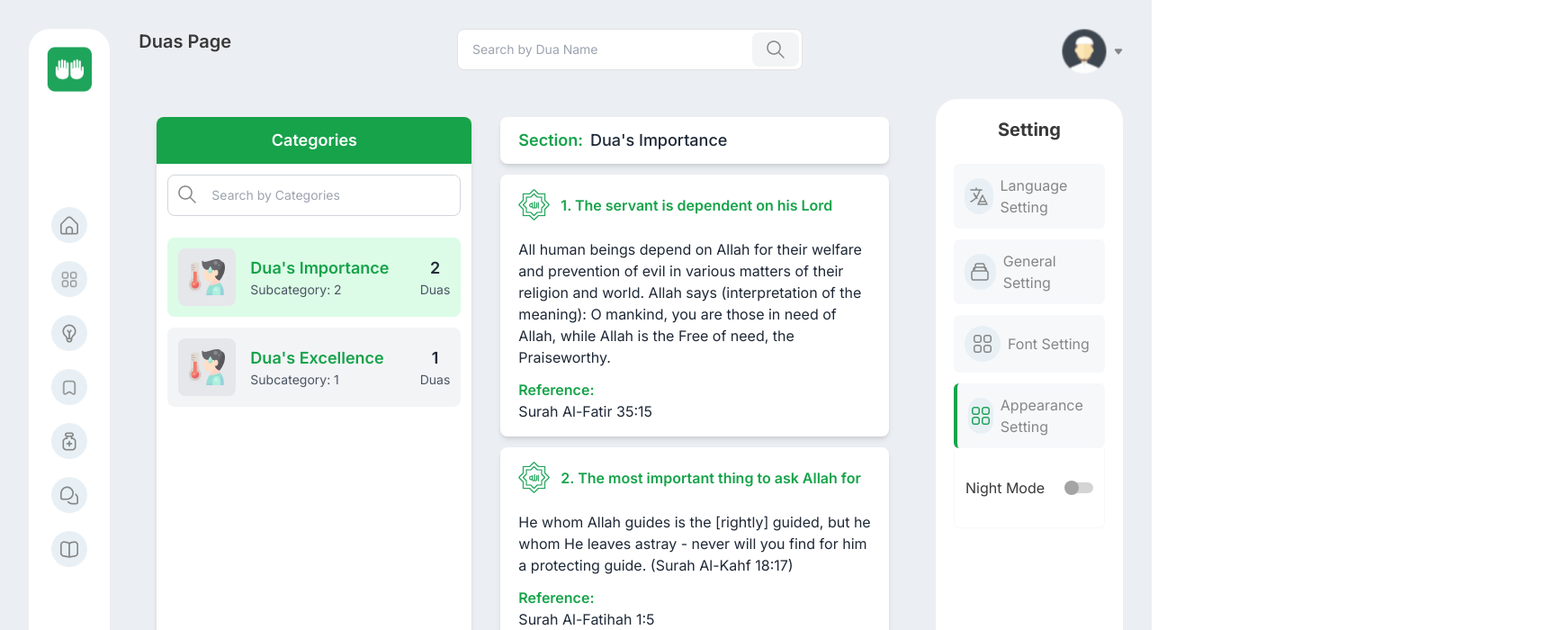
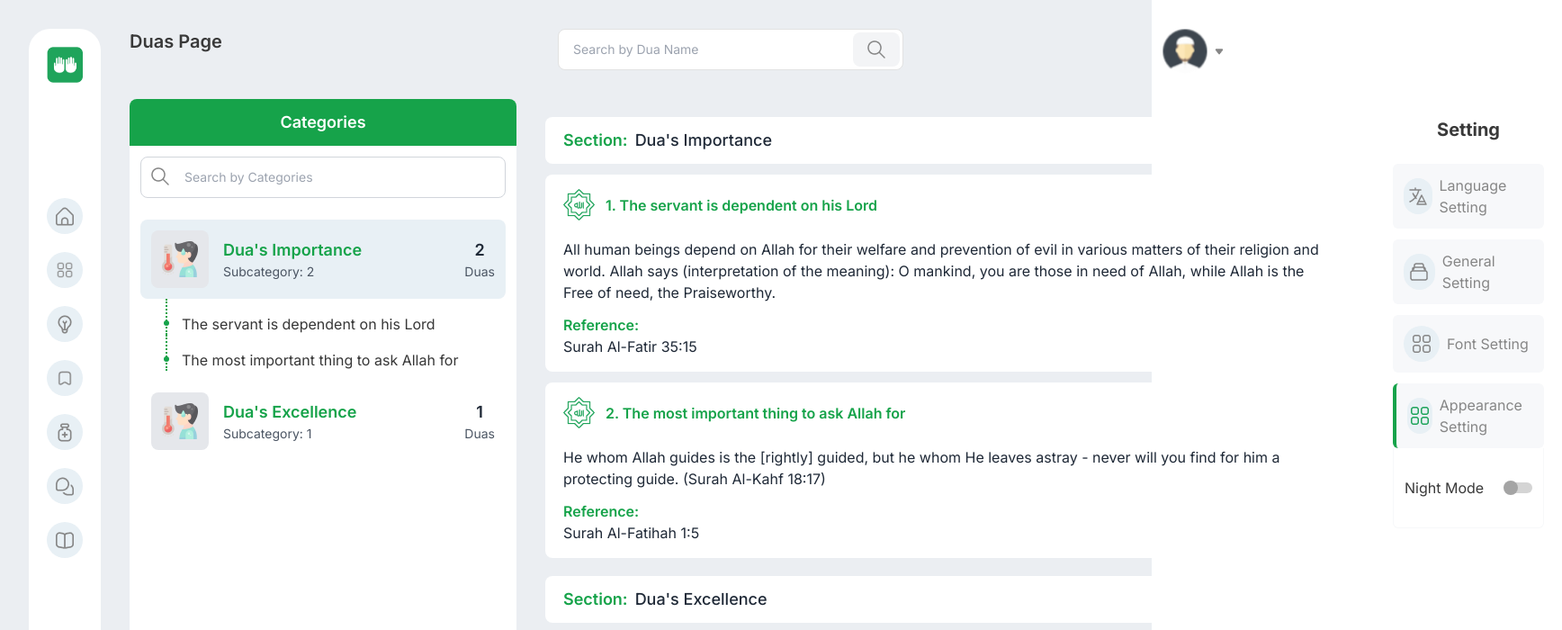
Before and after one commit to FuadTalukder85/ird-foundation, a Next.js app: page / in a window 1280 px wide. Shown: the top 700 px of the page at 90% size, 1736 px wide, since content can reach past the window. Built offline with nearby package versions, Linux system fonts and the light colour scheme.

Commit message:
add some category functionality

```diff
--- a/src/components/DuaContent.jsx
+++ b/src/components/DuaContent.jsx
@@ -11,12 +11,14 @@ const catData = [
     cat: "Dua's Importance",
     subCat: [
       {
+        _id: "1a",
         question: "The servant is dependent on his Lord",
         answer:
           "All human beings depend on Allah for their welfare and prevention of evil in various matters of their religion and world. Allah says (interpretation of the meaning): O mankind, you are those in need of Allah, while Allah is the Free of need, the Praiseworthy.",
         reference: "Surah Al-Fatir 35:15",
       },
       {
+        _id: "1b",
         question: "The most important thing to ask Allah for",
         answer:
           "He whom Allah guides is the [rightly] guided, but he whom He leaves astray - never will you find for him a protecting guide. (Surah Al-Kahf 18:17)",
@@ -28,6 +30,7 @@ const catData = [
     cat: "Dua's Excellence",
     subCat: [
       {
+        _id: "2a",
         question: "Excellence of doing Tasbeeh, Tahmid, Tahlil, Takbeer",
         answer:
           "Translation: None has the right to be worshipped except Allah, alone, without any partner. To Him belong all sovereignty and praise and He is over all things omnipotent.",
@@ -41,9 +44,9 @@ const DuaContent = () => {
   const [activeTab, setActiveTab] = useState(0);
 
   return (
-    <div className="flex gap-8 p-5">
+    <div className="flex gap-8">
       {/* Sidebar */}
-      <div className="w-[350px] bg-white rounded-lg shadow-md">
+      <div className="w-[430px] bg-white rounded-lg">
         <div className="bg-green-600 rounded-t-lg text-center py-3">
           <h5 className="text-white font-semibold text-lg">Categories</h5>
         </div>
@@ -58,13 +61,12 @@ const DuaContent = () => {
           </div>
         </div>
         <ul className="p-3 space-y-3">
-          {catData.map((tab, id) => (
-            <li
-              key={id}
-              onClick={() => setActiveTab(id)}
+          {catData.map((tab, index) => (
+            <li key={tab.cat} onClick={() => setActiveTab(index)}>
+              <div
                 className={`${
-                activeTab === id ? "bg-green-100" : "bg-gray-100"
-              } rounded-lg p-3 flex items-center justify-between cursor-pointer`}
+                  activeTab === index ? "bg-[#E8F0F5]" : "bg-white"
+                } rounded-lg p-3 cursor-pointer flex items-center justify-between`}
               >
                 <div className="flex gap-4 items-center">
                   <div className="bg-gray-200 p-3 rounded-lg">
@@ -85,37 +87,62 @@ const DuaContent = () => {
                   </p>
                   <p className="text-sm text-gray-600">Duas</p>
                 </div>
+              </div>
+              {activeTab === index &&
+                tab.subCat.map((item) => (
+                  <div
+                    key={item._id}
+                    className="ms-7 pt-4 text-[#373737] text-[16px] border-dotted border-l-2 border-green-600"
+                  >
+                    <div className="relative">
+                      <div className="absolute top-2 -left-1 w-[6px] h-[6px] bg-green-600 rounded-full"></div>
+                      <p className="ps-4 ">{item.question}</p>
+                    </div>
+                  </div>
+                ))}
             </li>
           ))}
         </ul>
       </div>
 
       {/* Content */}
-      <div className="flex-1">
-        <h5 className="bg-white px-5 py-3 text-lg rounded-lg shadow-md">
+      <div className="w-[890px]">
+        {catData.map((category, categoryIndex) => {
+          const startIndex = catData
+            .slice(0, categoryIndex)
+            .reduce((acc, cat) => acc + cat.subCat.length, 0);
+
+          return (
+            <div key={category.cat} className="mt-5">
+              <h5 className="bg-white px-5 py-3 text-lg rounded-lg">
                 <span className="font-semibold text-green-600">Section:</span>
                 <span className="text-gray-800 font-medium pl-2">
-            {catData[activeTab].cat}
+                  {category.cat}
                 </span>
               </h5>
-        {catData[activeTab].subCat.map((item, index) => (
+              {category.subCat.map((item, index) => (
                 <div
-            key={index}
-            className="bg-white px-5 py-4 mt-3 rounded-lg shadow-md"
+                  key={item._id}
+                  className="bg-white px-5 py-4 mt-3 rounded-lg"
                 >
                   <div className="flex items-center gap-3">
                     <Image src={allah} alt="allah" width={35} height={35} />
                     <span className="font-semibold text-green-600">
-                {index + 1}. {item.question}
+                      {startIndex + index + 1}. {item.question}
                     </span>
                   </div>
                   <div className="mt-5">
                     <p className="text-gray-800 text-base">{item.answer}</p>
-              <p className="font-semibold text-green-600 mt-3">Reference:</p>
+                    <p className="font-semibold text-green-600 mt-3">
+                      Reference:
+                    </p>
                     <p className="text-gray-800 text-base">{item.reference}</p>
                   </div>
                 </div>
               ))}
+            </div>
+          );
+        })}
       </div>
     </div>
   );
--- a/src/components/DuaPage.jsx
+++ b/src/components/DuaPage.jsx
@@ -7,7 +7,7 @@ const DuaPage = () => {
   return (
     <div className="w-full">
       <DuaHeader></DuaHeader>
-      <div className="flex gap-8 justify-between mt-7">
+      <div className="flex gap-8 mt-7">
         <DuaContent></DuaContent>
         <Setting></Setting>
       </div>
--- a/src/components/Setting.jsx
+++ b/src/components/Setting.jsx
@@ -6,7 +6,7 @@ import appearance from "../assets/icon/appearance.png";
 
 const Setting = () => {
   return (
-    <div className="w-80 h-[780px] bg-white p-5 rounded-3xl">
+    <div className="w-[330px] h-[780px] bg-white p-5 rounded-3xl">
       <h3 className="text-[#393939] font-bold text-xl text-center">Setting</h3>
       <div className="mt-6">
         <ul className="space-y-3 text-[#868686] text-[16px]">
```
Lines whose indentation alone changed are shown as unchanged.
